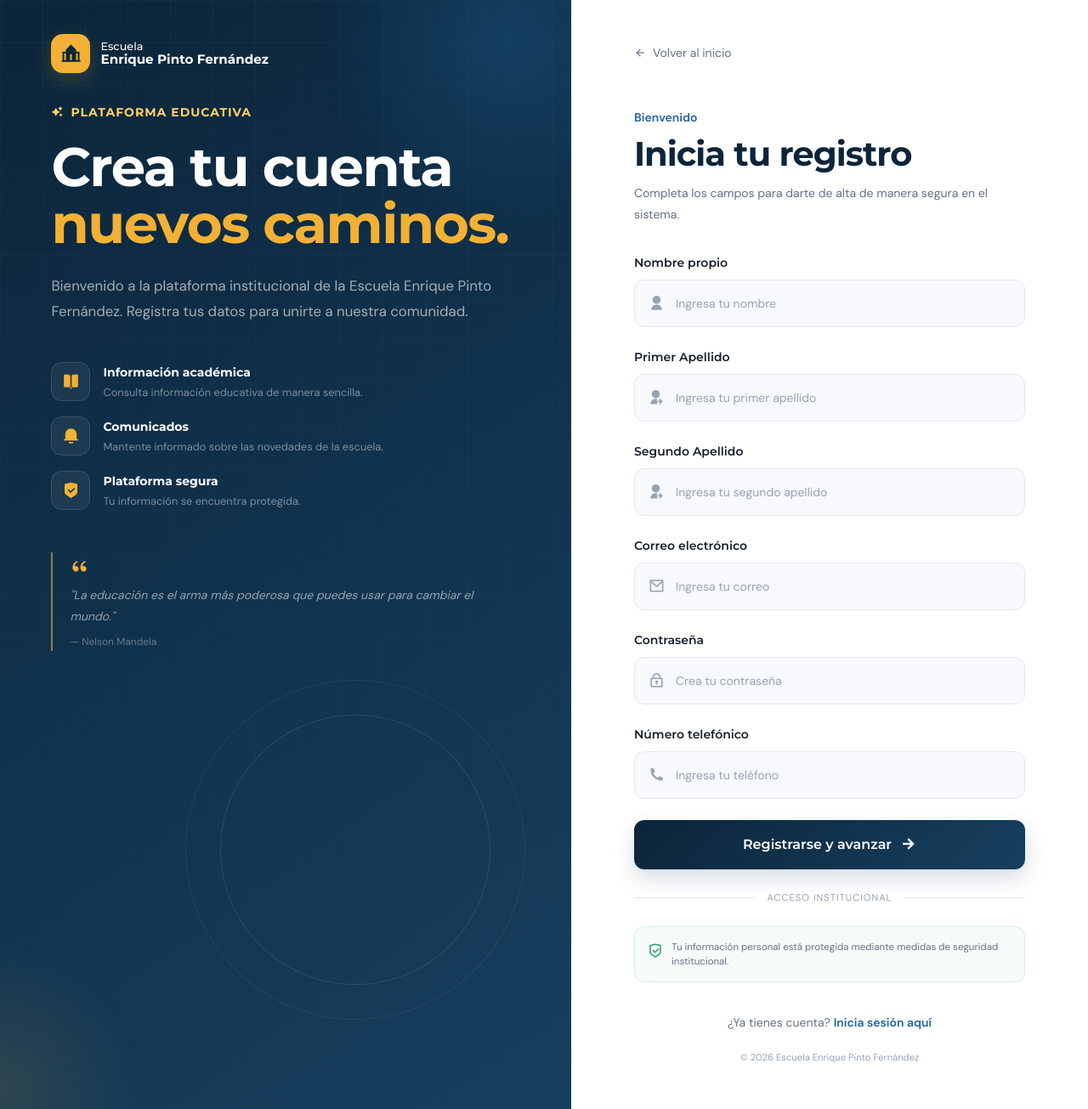
After one commit to PabloJimenezcr/proyecto_escuela_epf, a Flask app: page /register in a window 1280 px wide. The commit adds this page. Shown: the whole page at 85% size. Run offline with Flask 3, Linux system fonts and the light colour scheme; some libraries are stand-ins or nearby versions.

Commit message:
Sprint1, 3 puntos iniciales, Login, Logout y Reset Pass, cambios extras.

```diff
--- a/app.py
+++ b/app.py
@@ -1,27 +1,161 @@
-from flask import Flask, render_template
-from db import get_db_connection
+from flask import Flask, render_template, request, redirect, url_for, session
+from werkzeug.security import check_password_hash, generate_password_hash
+from controllers.user_controller import buscar_usuario_por_correo, crear_nuevo_usuario, registrar_token_real, actualizar_contrasena_real
 
 app = Flask(__name__)
+# Llave de cifrado obligatoria para proteger la sesión del usuario logueado
+app.secret_key = 'clave_secretaEPF'
 
-# Ruta para index
+
+#Página de inicio (Index)
+
 @app.route('/')
 def index():
     return render_template('index.html')
 
-# Ruta para Login
-@app.route('/login')
+
+# RUTA DEL LOGIN, Formulario de acceso
+
+@app.route('/login', methods=['GET', 'POST'])
 def login():
+    if request.method == 'POST':
+        #recuperar contraseña,
+        if 'recuperar_email' in request.form:
+            correo_recuperar = request.form.get('recuperar_email')
+            token = registrar_token_real(correo_recuperar)
+
+            if token:
+                # El controlador creó el token en MySQL
+                return redirect(url_for('restablecer', token=token))
+            else:
+                return "<h3>El correo no está registrado o se encuentra inactivo.</h3>"
+
+        # cuadro de inicio de sesion
+        correo_usuario = request.form.get('email')
+        contrasena_usuario = request.form.get('password')
+        usuario = buscar_usuario_por_correo(correo_usuario)
+
+        if usuario:
+            hash_bd = usuario['contrasena_hash']
+            if isinstance(hash_bd, (bytes, bytearray)):
+                hash_bd = hash_bd.decode('utf-8')
+
+            # Validación de la pass en la BD
+            if check_password_hash(hash_bd, contrasena_usuario):
+                session['id_usuario'] = usuario['id_usuario']
+                session['nombre_usuario'] = usuario['nombre']
+                session['rol_usuario'] = usuario['nombre_rol']
+                return redirect(url_for('dashboard'))
+
+        return render_template('login.html', error_login=True)
+
     return render_template('login.html')
 
-# Ruta de prueba de ls Base de Datos conecte
+
+# RUTA DEL REGISTRO, Crear estudiante
+
+@app.route('/register', methods=['GET', 'POST'])
+def register():
+    if request.method == 'POST':
+        correo = request.form.get('email')
+
+        #Solo permite correos institucionales oficiales
+        # (Cambiar '@escuela.com' por el dominio oficial de tu institución, pero mas adelante supongo)
+        if not correo.endswith('@escuela.com'):
+            return "<h3>Error: El registro está restringido únicamente para correos institucionales autorizados.</h3>"
+
+        nombre = request.form.get('nombre')
+        apellido1 = request.form.get('apellido1')
+        apellido2 = request.form.get('apellido2')
+        correo = request.form.get('email')
+        contrasena = request.form.get('password')
+        telefono = request.form.get('telefono')
+        id_rol = request.form.get('id_rol') # como 1=Admin, 2=Docente, 3=Estudiante, 4=Padre, 5=Personal administrativo
+
+        # Guardamos en la base de datos
+        exito = crear_nuevo_usuario(nombre, apellido1, apellido2, correo, contrasena, telefono, id_rol)
+
+        if exito:
+            # Si se creó bien, el flujo te manda directo al Login a meter nuevas credenciales
+            return redirect(url_for('login'))
+        else:
+            return render_template('register.html', error_registro=True)
+
+    return render_template('register.html')
+
+
+#pantalla para ingresar el correo para la recuperacion de contraseña
+
+@app.route('/recuperar', methods=['GET', 'POST'])
+def recuperar():
+    if request.method == 'POST':
+        correo = request.form.get('email')
+
+        # El controlador busca el usuario en MySQL y genera el token
+        token = registrar_token_real(correo)
+
+        if token:
+            return redirect(url_for('restablecer', token=token))
+        else:
+            return "<h3>El correo electrónico ingresado no existe en el sistema escolar.</h3>"
+
+    return render_template('forgot_password.html')
+
+
+#Pantalla para asignar clave nueva
+
+@app.route('/restablecer/<token>', methods=['GET', 'POST'])
+def restablecer(token):
+    if request.method == 'POST':
+        nueva_clave = request.form.get('password')
+        # El controlador hace el UPDATE del hash en la tabla usuarios
+        exito = actualizar_contrasena_real(token, nueva_clave)
+
+        if exito:
+            return "<h3>Contraseña restablecida con éxito en MySQL. Ya puedes ir a <a href='/login'>Iniciar Sesión</a> con tu nueva clave.</h3>"
+        return "<h3>Error: El enlace de recuperación es inválido, caducó o ya fue utilizado.</h3>"
+
+    return render_template('reset_password.html', token=token)
+
+
+#Panel de Control Escolar (Dashboard), de prueba para ver si pasa la paagina
+
+@app.route('/dashboard')
+def dashboard():
+    #Si no ha iniciado sesión, se redirige al Login
+    if 'id_usuario' not in session:
+        return redirect(url_for('login'))
+
+    # Si la sesión es válida, se muestra la pag con este mensaje de bienvenida y el rol del usuario
+    return f"""
+        <h1>Bienvenido al Sistema Escolar, {session['nombre_usuario']}</h1>
+        <p>Tu rol asignado es: <strong>{session['rol_usuario']}</strong></p>
+        <br>
+        <a href="{url_for('logout')}" style="padding: 10px 20px; background-color: #e53e3e; color: white; text-decoration: none; border-radius: 5px; font-family: sans-serif;">
+            Cerrar Sesión
+        </a>
+    """
+
+#Ruta de cerrar sesion desde cualquier pantalla
+
+@app.route('/logout')
+def logout():
+    # Se borra la memoria del navegador
+    session.clear()
+    # Expulsamos al usuario directo al Login
+    return redirect(url_for('login'))
+
+
+#Ruta de prueba de conexión
+
 @app.route('/test-db')
 def test_db():
+    from db import get_db_connection
     db = get_db_connection()
     if db and db.is_connected():
         db.close()
         return "¡Conexión a MySQL exitosa de forma correcta!"
-    return "Error al conectar a la base de datos. Intente de nuevo."
+    return "Error al conectar a la base de datos."
 
 if __name__ == '__main__':
-    # Ejecuta el servidor en modo desarrollo para ver cambios en vivo
     app.run(debug=True)
--- /dev/null
+++ b/templates/register.html
@@ -0,0 +1,221 @@
+<!doctype html>
+<html lang="es">
+  <head>
+    <meta charset="UTF-8" />
+    <meta name="viewport" content="width=device-width, initial-scale=1.0" />
+    <meta
+      name="description"
+      content="Plataforma institucional de la Escuela Enrique Pinto Fernández."
+    />
+    <meta name="author" content="Escuela Enrique Pinto Fernández" />
+    <title>Crear Cuenta Nueva | Escuela Enrique Pinto Fernández</title>
+
+    <link rel="preconnect" href="https://fonts.googleapis.com" />
+
+    <link rel="preconnect" href="https://fonts.gstatic.com" crossorigin />
+
+    <link
+      href="https://fonts.googleapis.com/css2?family=DM+Sans:wght@400;500;600;700&family=Montserrat:wght@400;500;600;700;800&display=swap"
+      rel="stylesheet"
+    />
+
+    <link
+      href="https://cdn.jsdelivr.net/npm/bootstrap@5.3.8/dist/css/bootstrap.min.css"
+      rel="stylesheet"
+    />
+
+    <link
+      href="https://cdn.jsdelivr.net/npm/remixicon@4.6.0/fonts/remixicon.css"
+      rel="stylesheet"
+    />
+
+    <link rel="stylesheet" href="{{ url_for('static', filename='sass/style.css') }}" />
+  </head>
+
+  <body class="login-page">
+    <main class="login">
+      <!-- SECCIÓN VISUAL IZQ-->
+      <section class="login__visual">
+        <div class="login__orb login__orb--one"></div>
+        <div class="login__orb login__orb--two"></div>
+        <div class="login__grid"></div>
+
+        <div class="login__visual-content">
+          <a href="{{ url_for('index') }}" class="brand brand--login">
+            <span class="brand__icon">
+              <i class="ri-school-fill"></i>
+            </span>
+            <span class="brand__text">
+              Escuela
+              <strong> Enrique Pinto Fernández </strong>
+            </span>
+          </a>
+
+          <div class="login__message">
+            <span class="login__eyebrow">
+              <i class="ri-sparkling-2-fill"></i>
+              Plataforma educativa
+            </span>
+            <h1>
+              Crea tu cuenta
+              <span> nuevos caminos. </span>
+            </h1>
+            <p>
+              Bienvenido a la plataforma institucional de la Escuela Enrique
+              Pinto Fernández. Registra tus datos para unirte a nuestra comunidad.
+            </p>
+          </div>
+
+          <div class="login__features">
+            <div class="login__feature">
+              <div class="login__feature-icon">
+                <i class="ri-book-open-fill"></i>
+              </div>
+              <div>
+                <strong> Información académica </strong>
+                <span> Consulta información educativa de manera sencilla. </span>
+              </div>
+            </div>
+
+            <div class="login__feature">
+              <div class="login__feature-icon">
+                <i class="ri-notification-3-fill"></i>
+              </div>
+              <div>
+                <strong> Comunicados </strong>
+                <span> Mantente informado sobre las novedades de la escuela. </span>
+              </div>
+            </div>
+
+            <div class="login__feature">
+              <div class="login__feature-icon">
+                <i class="ri-shield-check-fill"></i>
+              </div>
+              <div>
+                <strong> Plataforma segura </strong>
+                <span> Tu información se encuentra protegida. </span>
+              </div>
+            </div>
+          </div>
+
+          <div class="login__quote">
+            <i class="ri-double-quotes-l"></i>
+            <p>
+              "La educación es el arma más poderosa que puedes usar para cambiar el mundo."
+            </p>
+            <span> — Nelson Mandela </span>
+          </div>
+        </div>
+      </section>
+
+      <!-- PANEL REGISTRO -->
+      <section class="login__form-container">
+        <div class="login__form-wrapper">
+
+          <a href="{{ url_for('index') }}" class="login__back">
+            <i class="ri-arrow-left-line"></i>
+            Volver al inicio
+          </a>
+
+          <div class="login__form-header">
+            <div class="login__mobile-logo">
+              <div>
+                <i class="ri-school-fill"></i>
+              </div>
+            </div>
+            <span> Bienvenido </span>
+            <h2>Inicia tu registro</h2>
+            <p> Completa los campos para darte de alta de manera segura en el sistema. </p>
+          </div>
+
+          <!-- FORMULARIO -->
+          <form id="registerForm" class="login-form" action="{{ url_for('register') }}" method="POST">
+
+            <!-- Rol automático de Estudiante -->
+            <input type="hidden" name="id_rol" value="3" />
+
+            <!-- CAMPO: NOMBRE -->
+            <div class="form-group">
+              <label for="nombre"> Nombre propio </label>
+              <div class="input-wrapper">
+                <i class="ri-user-fill"></i>
+                <input type="text" id="nombre" name="nombre" placeholder="Ingresa tu nombre" required />
+              </div>
+            </div>
+
+            <!-- CAMPOS: APELLIDOS EN FILA-->
+            <div class="form-group">
+                <label for="apellido1"> Primer Apellido </label>
+                <div class="input-wrapper">
+                  <i class="ri-user-shared-fill"></i>
+                  <input type="text" id="apellido1" name="apellido1" placeholder="Ingresa tu primer apellido" required />
+                </div>
+            </div>
+
+            <div class="form-group">
+                <label for="apellido2"> Segundo Apellido </label>
+                <div class="input-wrapper">
+                  <i class="ri-user-shared-fill"></i>
+                  <input type="text" id="apellido2" name="apellido2" placeholder="Ingresa tu segundo apellido" />
+                </div>
+            </div>
+
+            <!-- CAMPO: CORREO -->
+            <div class="form-group">
+              <label for="email"> Correo electrónico </label>
+              <div class="input-wrapper">
+                <i class="ri-mail-line"></i>
+                <input type="email" id="email" name="email" placeholder="Ingresa tu correo" autocomplete="email" required />
+              </div>
+            </div>
+
+            <!-- CAMPO: CONTRASEÑA -->
+            <div class="form-group">
+              <label for="password"> Contraseña </label>
+              <div class="input-wrapper">
+                <i class="ri-lock-2-line"></i>
+                <input type="password" id="password" name="password" placeholder="Crea tu contraseña" required />
+              </div>
+            </div>
+
+            <!-- CAMPO: TELÉFONO -->
+            <div class="form-group">
+                <label for="telefono"> Número telefónico </label>
+                <div class="input-wrapper">
+                  <i class="ri-phone-fill"></i>
+                  <input type="text" id="telefono" name="telefono" placeholder="Ingresa tu teléfono" />
+                </div>
+            </div>
+
+            <!-- BOTÓN DE ENVÍO -->
+            <button type="submit" class="btn login-form__submit">
+              <span> Registrarse y avanzar </span>
+              <i class="ri-arrow-right-line"></i>
+            </button>
+
+            <div class="login-form__divider">
+              <span> Acceso institucional </span>
+            </div>
+
+            <div class="login-form__security">
+              <i class="ri-shield-check-line"></i>
+              <span>
+                Tu información personal está protegida mediante medidas de seguridad institucional.
+              </span>
+            </div>
+          </form>
+
+          <div class="login__footer">
+            <p>
+              ¿Ya tienes cuenta?
+              <a href="{{ url_for('login') }}"> Inicia sesión aquí </a>
+            </p>
+            <span> © 2026 Escuela Enrique Pinto Fernández </span>
+          </div>
+        </div>
+      </section>
+    </main>
+
+    <script src="https://jsdelivr.net"></script>
+  </body>
+</html>
```
Also changed, not shown: controllers/user_controller.py (added, +124 -0 lines), database/epf_sistema_escolar.sql (+12 -0 lines), templates/forgot_password.html (added, +48 -0 lines), templates/login.html (+8 -3 lines), templates/reset_password.html (added, +45 -0 lines).
